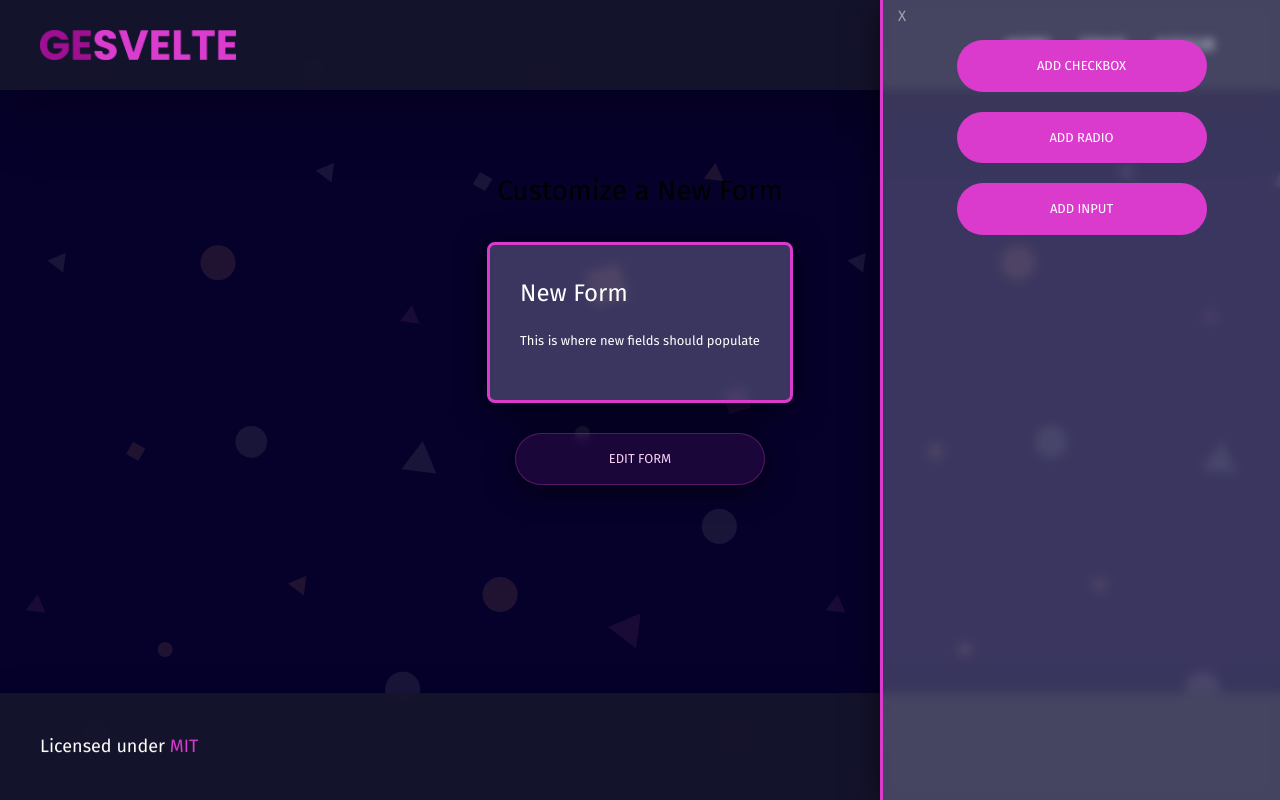
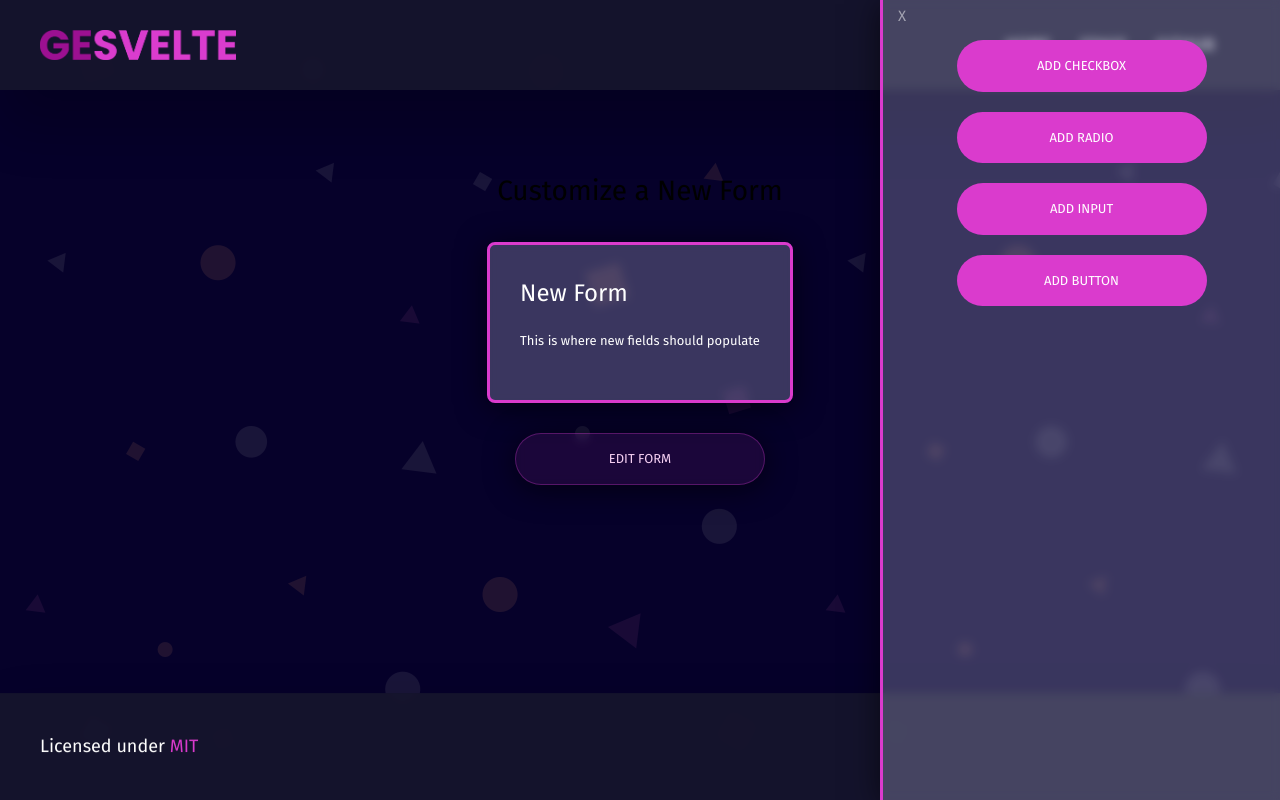
Before and after one commit to oslabs-beta/geSvelte, a SvelteKit app: page /stage in a window 1280 px wide. Both pictures are taken after a click on the button "EDIT FORM". Built offline with nearby package versions, Linux system fonts and the light colour scheme.

Commit message:
Add functionality to add Button to customForm
Co-authored-by: Stefan Jordan <sjordan2010@gmail.com>
Co-authored-by: Johnny Howell <tsjohnnyh@gmail.com>
Co-authored-by: Ksenia <45905849+ksslv@users.noreply.github.com>
Co-authored-by: Umair Shafiq <soulofstorms@hotmail.com>

```diff
--- a/src/lib/stores/componentStores.ts
+++ b/src/lib/stores/componentStores.ts
@@ -10,7 +10,7 @@ function createCustomForm() {
   return {
     subscribe,
     // TODO: update function to accept a parameter of props (provided by helper form)
-    addField: (type: 'Radio' | 'Checkbox' | 'Input') : void => {
+    addField: (type: 'Radio' | 'Checkbox' | 'Input' | 'Button') : void => {
       update(previousState => {
         const newId = ++id;
         const initialProps = Object.assign({}, structuredClone(defaultProps[type]), {name: type + `-${newId}`, id: newId});
@@ -89,5 +89,10 @@ export const defaultProps = {
     labelClass: '',
     labelText: 'Default label',
     inputType: 'text',
+  },
+  'Button': {
+    type: 'submit',
+    value: 'Submit',
+    className: ''
   }
 };
--- a/src/routes/stage/+page.svelte
+++ b/src/routes/stage/+page.svelte
@@ -28,6 +28,7 @@
 		<button class="gesvelte-btn rounded" on:click={() => customForm.addField('Checkbox')}>Add Checkbox</button>
 		<button class="gesvelte-btn rounded" on:click={() => customForm.addField('Radio')}>Add Radio</button>
 		<button class="gesvelte-btn rounded" on:click={() => customForm.addField('Input')}>Add Input</button>
+		<button class="gesvelte-btn rounded" on:click={() => customForm.addField('Button')}>Add Button</button>
 		<PropsForm />
 	</div>
 </SlidingPanel>
```
